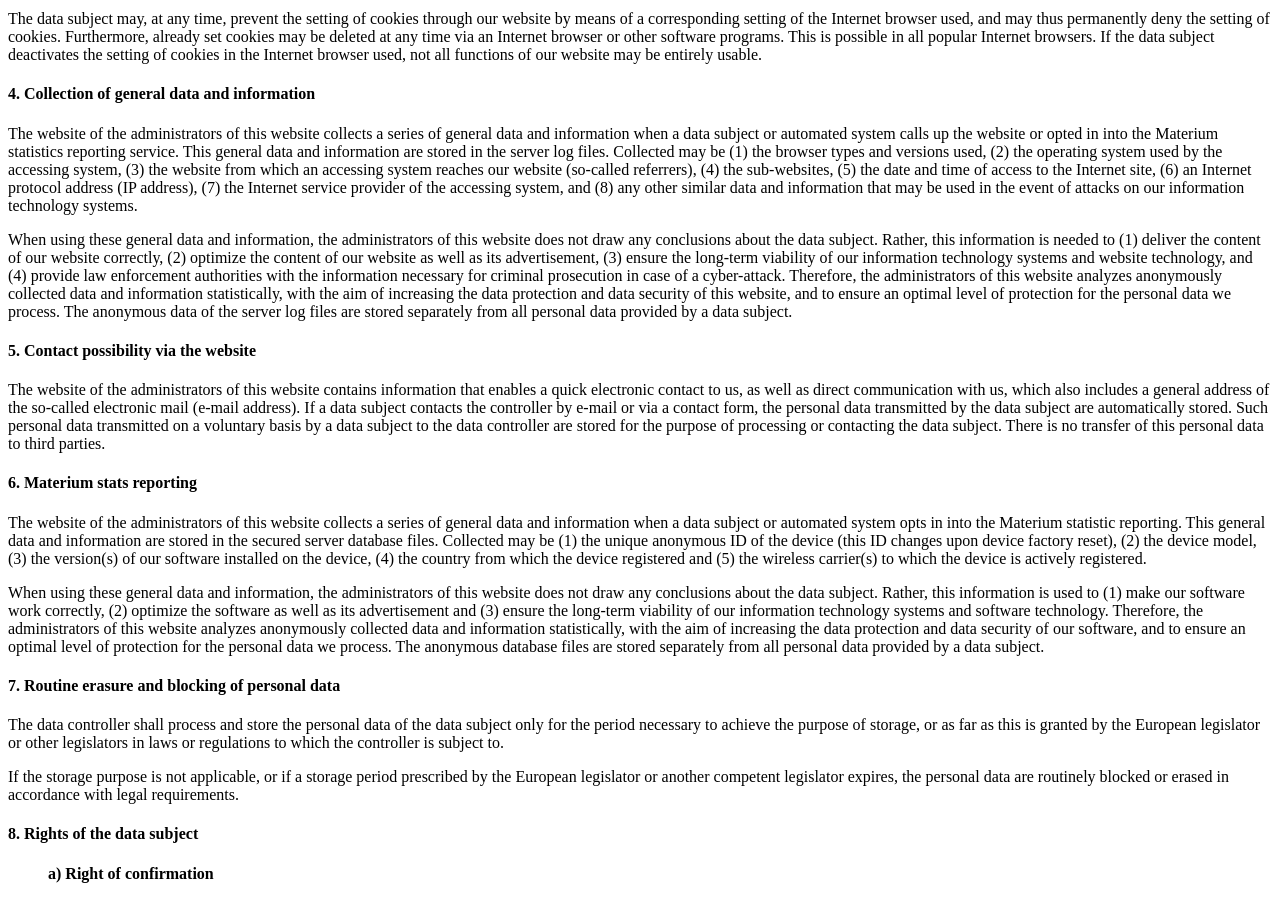
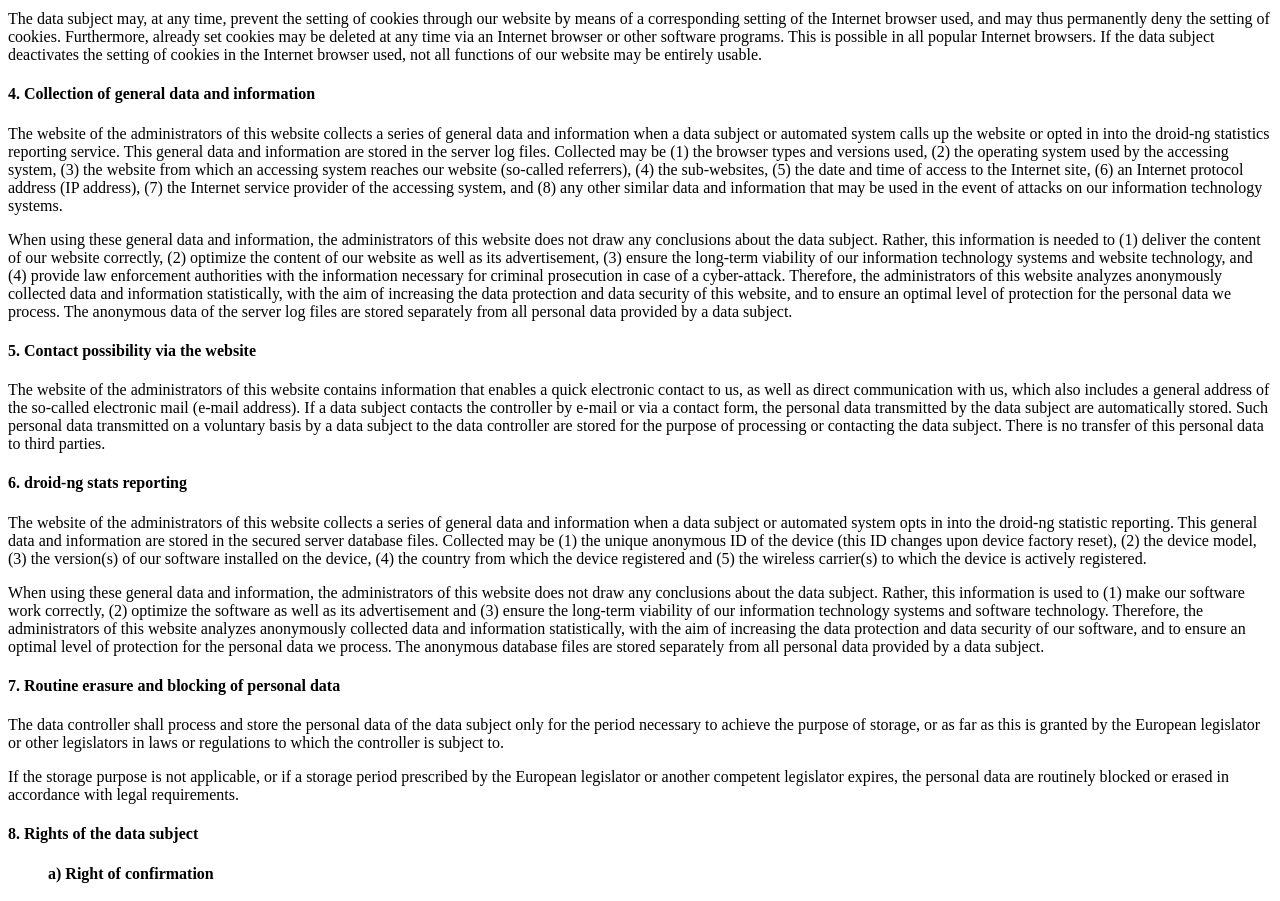
Before and after one commit to nift4/nift4.eu.org, a plain HTML site: page privacy.html in a window 1280 px wide. Shown: the part 1960-2861 px from the top of the page. Drawn offline with Linux system fonts and the light colour scheme.

Commit message:
update privacy policy

```diff
--- a/privacy.html
+++ b/privacy.html
@@ -85,15 +85,15 @@
 <p>The data subject may, at any time, prevent the setting of cookies through our website by means of a corresponding setting of the Internet browser used, and may thus permanently deny the setting of cookies. Furthermore, already set cookies may be deleted at any time via an Internet browser or other software programs. This is possible in all popular Internet browsers. If the data subject deactivates the setting of cookies in the Internet browser used, not all functions of our website may be entirely usable.</p>
 
 <h4>4. Collection of general data and information</h4>
-<p>The website of the administrators of this website collects a series of general data and information when a data subject or automated system calls up the website or opted in into the Materium statistics reporting service. This general data and information are stored in the server log files. Collected may be (1) the browser types and versions used, (2) the operating system used by the accessing system, (3) the website from which an accessing system reaches our website (so-called referrers), (4) the sub-websites, (5) the date and time of access to the Internet site, (6) an Internet protocol address (IP address), (7) the Internet service provider of the accessing system, and (8) any other similar data and information that may be used in the event of attacks on our information technology systems.</p>
+<p>The website of the administrators of this website collects a series of general data and information when a data subject or automated system calls up the website or opted in into the droid-ng statistics reporting service. This general data and information are stored in the server log files. Collected may be (1) the browser types and versions used, (2) the operating system used by the accessing system, (3) the website from which an accessing system reaches our website (so-called referrers), (4) the sub-websites, (5) the date and time of access to the Internet site, (6) an Internet protocol address (IP address), (7) the Internet service provider of the accessing system, and (8) any other similar data and information that may be used in the event of attacks on our information technology systems.</p>
 
 <p>When using these general data and information, the administrators of this website does not draw any conclusions about the data subject. Rather, this information is needed to (1) deliver the content of our website correctly, (2) optimize the content of our website as well as its advertisement, (3) ensure the long-term viability of our information technology systems and website technology, and (4) provide law enforcement authorities with the information necessary for criminal prosecution in case of a cyber-attack. Therefore, the administrators of this website analyzes anonymously collected data and information statistically, with the aim of increasing the data protection and data security of this website, and to ensure an optimal level of protection for the personal data we process. The anonymous data of the server log files are stored separately from all personal data provided by a data subject.</p>
 
 <h4>5. Contact possibility via the website </h4>
 <p>The website of the administrators of this website contains information that enables a quick electronic contact to us, as well as direct communication with us, which also includes a general address of the so-called electronic mail (e-mail address). If a data subject contacts the controller by e-mail or via a contact form, the personal data transmitted by the data subject are automatically stored. Such personal data transmitted on a voluntary basis by a data subject to the data controller are stored for the purpose of processing or contacting the data subject. There is no transfer of this personal data to third parties.</p>
 
-<h4>6. Materium stats reporting </h4><p>
-The website of the administrators of this website collects a series of general data and information when a data subject or automated system opts in into the Materium statistic reporting. This general data and information are stored in the secured server database files. Collected may be
+<h4>6. droid-ng stats reporting </h4><p>
+The website of the administrators of this website collects a series of general data and information when a data subject or automated system opts in into the droid-ng statistic reporting. This general data and information are stored in the secured server database files. Collected may be
 (1) the unique anonymous ID of the device (this ID changes upon device factory reset), (2) the device model, (3) the version(s) of our software installed on the device, (4) the country from which the device registered and (5) the wireless carrier(s) to which the device is actively registered.</p>
 <p>When using these general data and information, the administrators of this website does not draw any conclusions about the data subject. Rather, this information is used to (1) make our software work correctly, (2) optimize the software as well as its advertisement and (3) ensure the long-term viability of our information technology systems and software technology. Therefore, the administrators of this website analyzes anonymously collected data and information statistically, with the aim of increasing the data protection and data security of our software, and to ensure an optimal level of protection for the personal data we process. The anonymous database files are stored separately from all personal data provided by a data subject.</p>
 
```
